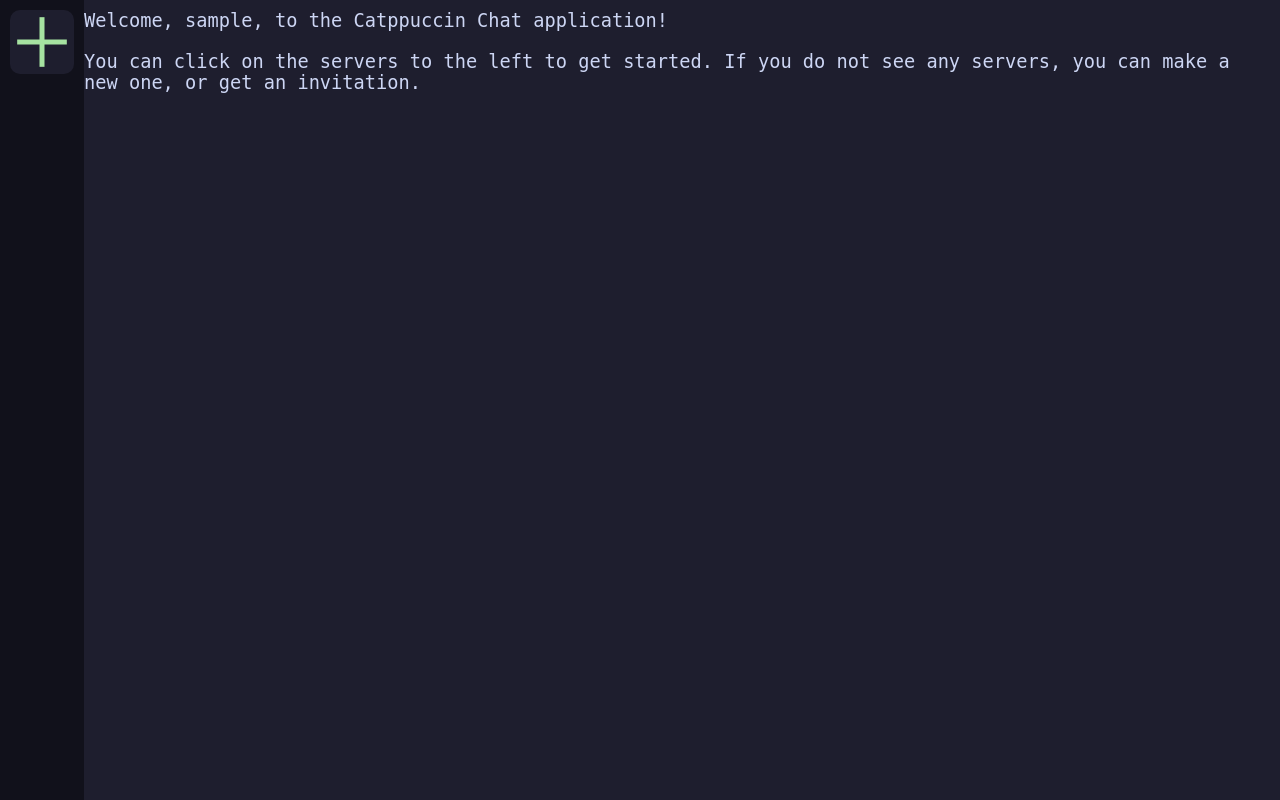
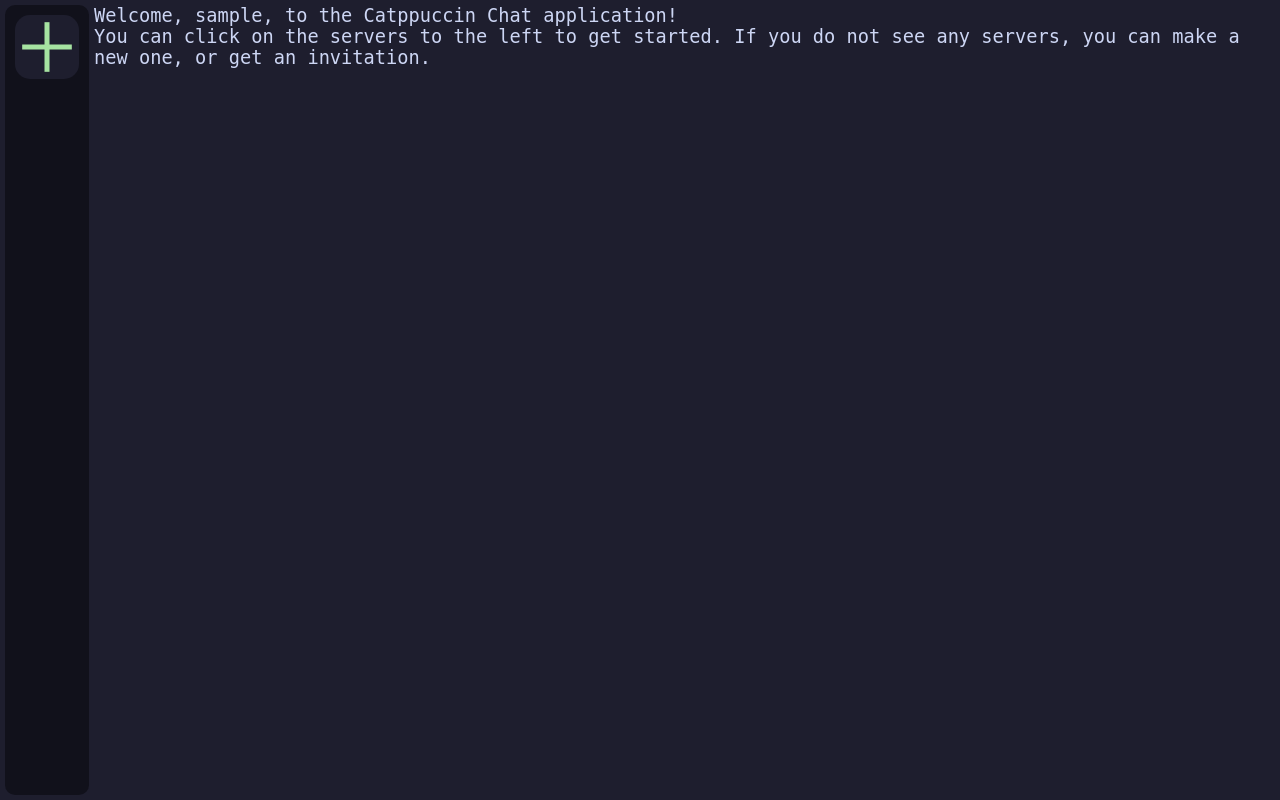
Before and after one commit to AI314159/Python-Chatapp, a Django app: page / in a window 1280 px wide. Run offline with Django 5.2, Linux system fonts and the light colour scheme; the visitor is signed in with stand-in values (Sample User, id 1); data that the repository does not hold is empty.

Commit message:
UI rewrite: Sign in maybe looks bad?

```diff
--- a/chatapp/chat/static/base.css
+++ b/chatapp/chat/static/base.css
@@ -30,38 +30,48 @@ a:hover::after {
     transform: scaleX(1);
 }
 
-html,
+html {
+    height: 100%;
+}
 body {
     background-color: #1e1e2e;
     color: #cdd6f4;
     font-family: "JetBrainsMono NF", monospace;
     height: 100%;
     font-size: 14pt;
+    display: flex;
+    flex-direction: row;
+    padding: 5px;
 }
 
 aside {
+    display: flex;
+    flex-direction: column;
     background-color: #11111b;
-    display: block;
-    float: left;
-    padding-left: 10px;
-    padding-right: 10px;
-    height: 100%;
+    padding: 10px;
+    margin-right: 5px;
+    border-radius: 10px;
+    min-width: fit-content;
+
+    /* Do NOT expand scrollbar. That would cause body to scroll */
+    overflow: auto;
+
+    /* Hide scrollbar */
+    scrollbar-width: none;
 }
 
-aside > ul > li {
-    margin: 10px 0 0 0;
-    list-style-type: none;
+aside > a {
+    margin-bottom: 10px;
 }
 
-aside > ul > li > a {
-    display: block;
-}
-
-/* Remove the custom underline for the server selector */
-aside > ul > li > a::after {
+aside > a::after {
     content: none;
 }
 
-aside > ul > li > a > img {
-    border-radius: 10px;
+aside > a > img {
+    border-radius: 15px;
 }
+
+main {
+    flex-grow: 1;
+}
--- a/chatapp/chat/static/chat.css
+++ b/chatapp/chat/static/chat.css
@@ -48,7 +48,7 @@ a:has(> #logout-btn)::after {
     border: none;
     color: #cdd6f4;
     padding: 10px;
-    margin: 10px;
+    /* margin: 10px; */
     flex-grow: 1;
     border-radius: 10px;
     width: 100%;
--- a/chatapp/chat/static/index.css
+++ /dev/null
@@ -1,3 +0,0 @@
-p {
-    padding: 10px;
-}
--- a/chatapp/chat/templates/base.html
+++ b/chatapp/chat/templates/base.html
@@ -15,12 +15,10 @@
 <body>
     {% if user.is_authenticated %}
     <aside>
-        <ul>
             {% for server in user.user_members.all %}
-            <li><a href="/server/{{server.id}}"><img src="{% static 'server.png' %}" /></a></li>
+            <a href="/server/{{server.id}}"><img src="{% static 'server.png' %}" /></a>
             {% endfor %}
-            <li><a href="{% url 'add-server' %}"><img src="{% static 'new_server.png' %}" /></a></li>
-        </ul>
+            <a href="{% url 'add-server' %}"><img src="{% static 'new_server.png' %}" /></a>
     </aside>
     {% endif %}
     {% block content %}
--- a/chatapp/chat/templates/chat/chat_page.html
+++ b/chatapp/chat/templates/chat/chat_page.html
@@ -6,6 +6,7 @@
 <link rel="stylesheet" href="{% static 'chat.css' %}" />
 {% endblock head %}
 {% block content %}
+<main>
 <div id="wrapper">
   <div id="message-container">
     <div id="welcome-div">
@@ -37,6 +38,7 @@
     <input type="text" id="msg-input" placeholder="Type your message...">
   </footer>
 </div>
+</main>
 <script src="{% static 'chat.js' %}"
   data-username="{{request.user.username}}"
   data-serverid="{{server_id}}"
```
